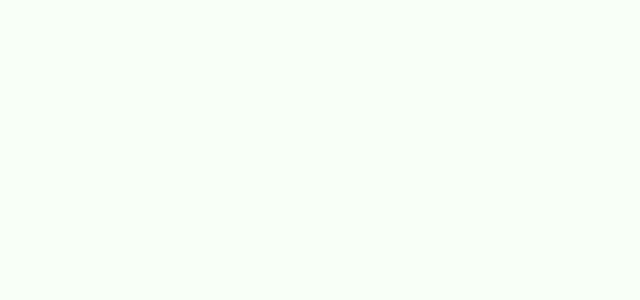
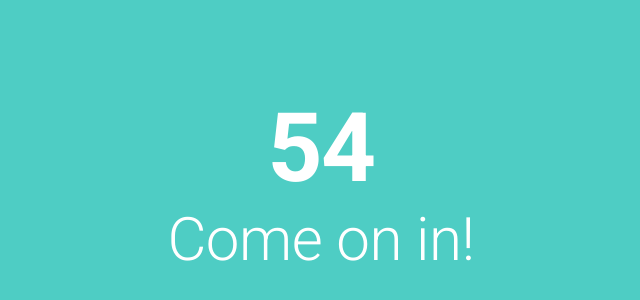
Before and after one commit to SWENG-Group-9/Frontend, a React (Create React App) app: page /public in a window 1280 px wide. Shown: the part 216-516 px from the top of the page, without its empty margins (319-959 px from the left). Built offline with nearby package versions, Linux system fonts and the light colour scheme.

Commit message:
Added public view
Just need to add the api calls now

```diff
--- /dev/null
+++ b/src/PublicView.js
@@ -0,0 +1,65 @@
+import React from "react";
+import { makeStyles } from "@material-ui/core/styles";
+import { withStyles } from "@material-ui/core/styles";
+import Typography from "@material-ui/core/Typography";
+import Grid from "@material-ui/core/Grid";
+import Box from "@material-ui/core/Box";
+
+const useStyles = makeStyles((theme) => ({
+  enter: {
+    backgroundColor: "#4ECDC4",
+  },
+  exit: {
+    backgroundColor: "#FF6B6B",
+  },
+}));
+
+const WhiteTypography = withStyles((theme) => ({
+  root: {
+    color: "#FFFFFF",
+  },
+}))(Typography);
+
+const PrimaryTypography = withStyles((theme) => ({
+  root: {
+    fontWeight: 600,
+  },
+}))(WhiteTypography);
+
+export default function PublicView() {
+  let open = true;
+
+  const classes = useStyles();
+  return (
+    <Box className={open ? classes.enter : classes.exit}>
+      <Grid
+        container
+        spacing={0}
+        direction="column"
+        alignItems="center"
+        justify="center"
+        style={{ minHeight: "100vh" }}
+      >
+        <Grid item xs={3}>
+          <PrimaryTypography
+            variant="h1"
+            component="h1"
+            align="center"
+            fontWeight="fontWeightBold"
+          >
+            54
+          </PrimaryTypography>
+          <WhiteTypography
+            variant="h2"
+            component="h2"
+            align="center"
+            style={{}}
+            fontStyle="italic"
+          >
+            {open ? "Come on in!" : "STOP"}
+          </WhiteTypography>
+        </Grid>
+      </Grid>
+    </Box>
+  );
+}
--- a/src/index.js
+++ b/src/index.js
@@ -1,12 +1,13 @@
-import React from 'react';
-import ReactDOM from 'react-dom';
-import CssBaseline from '@material-ui/core/CssBaseline';
-import { ThemeProvider } from '@material-ui/core/styles';
-import App from './App';
-import AppStatistics from './AppStatistics';
-import theme from './theme';
-import {BrowserRouter, Route, Switch} from 'react-router-dom';
-import HeadBar from './HeadBar'
+import React from "react";
+import ReactDOM from "react-dom";
+import CssBaseline from "@material-ui/core/CssBaseline";
+import { ThemeProvider } from "@material-ui/core/styles";
+import App from "./App";
+import AppStatistics from "./AppStatistics";
+import theme from "./theme";
+import { BrowserRouter, Route, Switch } from "react-router-dom";
+import HeadBar from "./HeadBar";
+import PublicView from "./PublicView";
 
 ReactDOM.render(
   <ThemeProvider theme={theme}>
@@ -15,15 +16,18 @@ ReactDOM.render(
     <BrowserRouter>
       <Switch>
         <Route exact path="/">
-          <HeadBar/>
-          <App/>
+          <HeadBar />
+          <App />
         </Route>
         <Route exact path="/statistics">
-          <HeadBar/>
-          <AppStatistics/>
+          <HeadBar />
+          <AppStatistics />
+        </Route>
+        <Route exact path="/public">
+          <PublicView />
         </Route>
       </Switch>
     </BrowserRouter>
   </ThemeProvider>,
-  document.querySelector('#root'),
+  document.querySelector("#root")
 );
```
